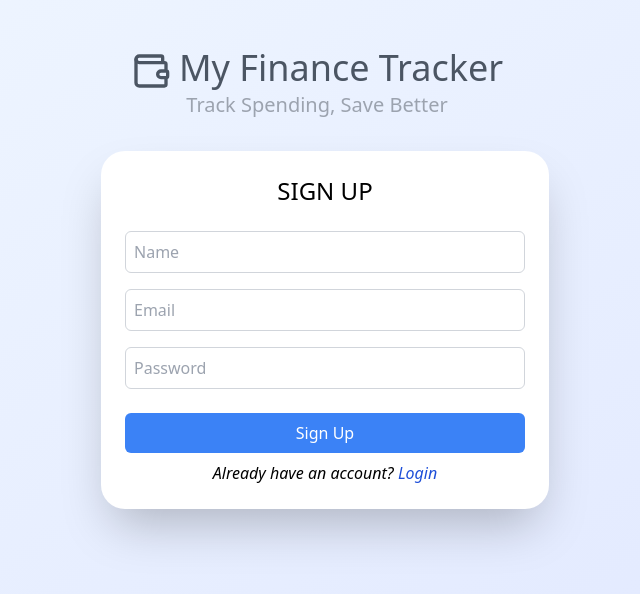
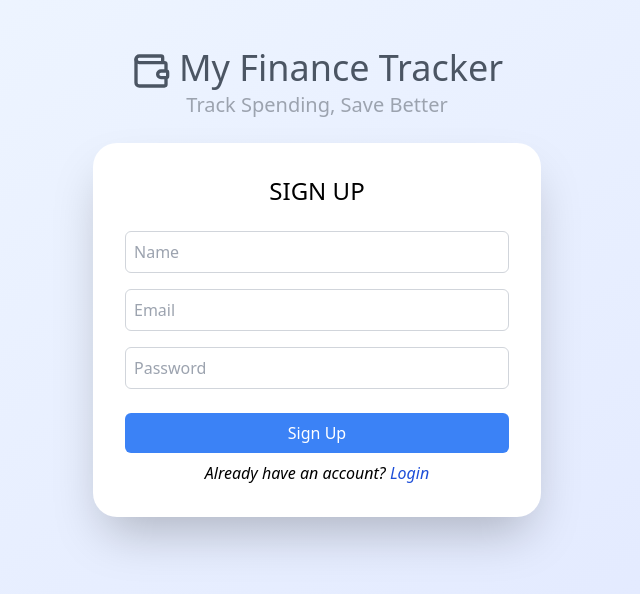
Before and after one commit to Ahmed0830/My-Finance-Tracker, a React (Vite) app: page / in a window 1280 px wide. Shown: the top 594 px of the page, without its empty margins (323-963 px from the left). Built offline with nearby package versions, Linux system fonts and the light colour scheme.

Commit message:
testing css changes

```diff
--- a/src/components/LoginForm.jsx
+++ b/src/components/LoginForm.jsx
@@ -103,12 +103,12 @@ const LoginForm = ({onLoginSuccess}) => {
         }
     }
     return (
-        <div className='flex items-center w-full m-2 justify-center'>
+        <div className='flex items-center w-full justify-center'>
 
             {/* Sign Up Form */}
 
             {activeTab === 'register' && (
-            <div className='bg-white p-6 w-full max-w-md rounded-3xl shadow-2xl'>
+            <div className='bg-white p-8 w-full max-w-md rounded-3xl shadow-2xl'>
             <h6 className='text-2xl text-center font-medium mb-6'>SIGN UP</h6>
             {error && (
                 <div className='bg-red-100 text-red-700 p-4 rounded-md mb-4 w-full'>
@@ -155,7 +155,7 @@ const LoginForm = ({onLoginSuccess}) => {
             )}
             {/* Login Form */}
             {activeTab === 'login' && (
-                <div className='bg-white p-6 w-full max-w-md rounded-3xl shadow-2xl'>
+                <div className='bg-white p-8 w-full max-w-md rounded-3xl shadow-2xl'>
                 <h6 className='text-2xl text-center font-medium mb-6'>Log In</h6>
                 {error && (
                 <div className='bg-red-100 text-red-700 p-4 rounded-md mb-4 w-full'>
```
